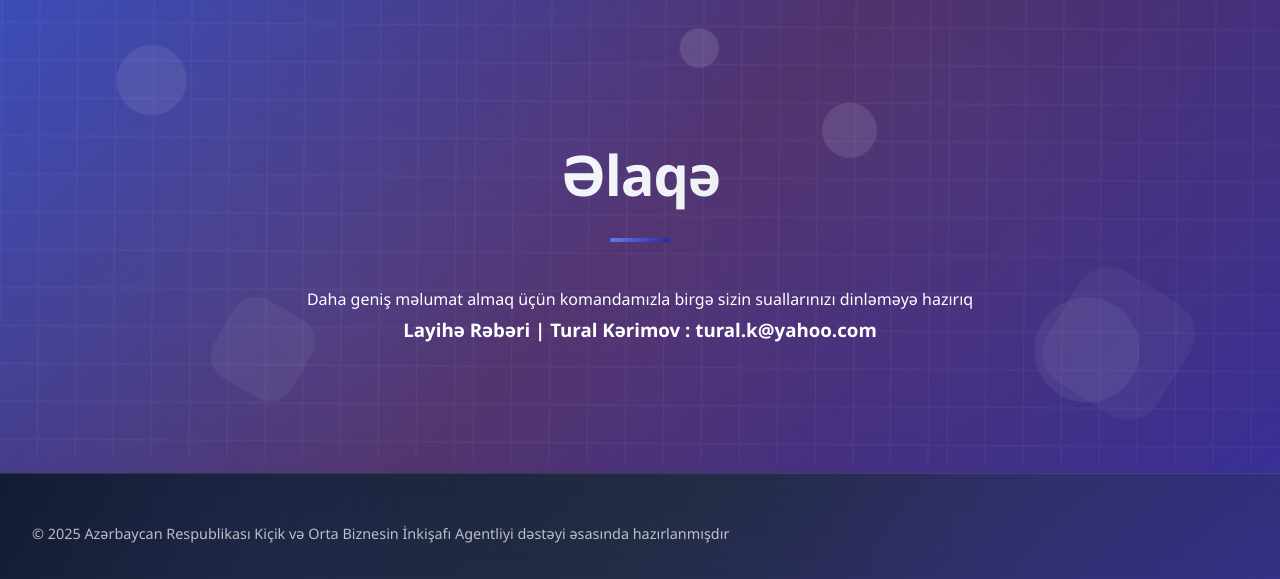
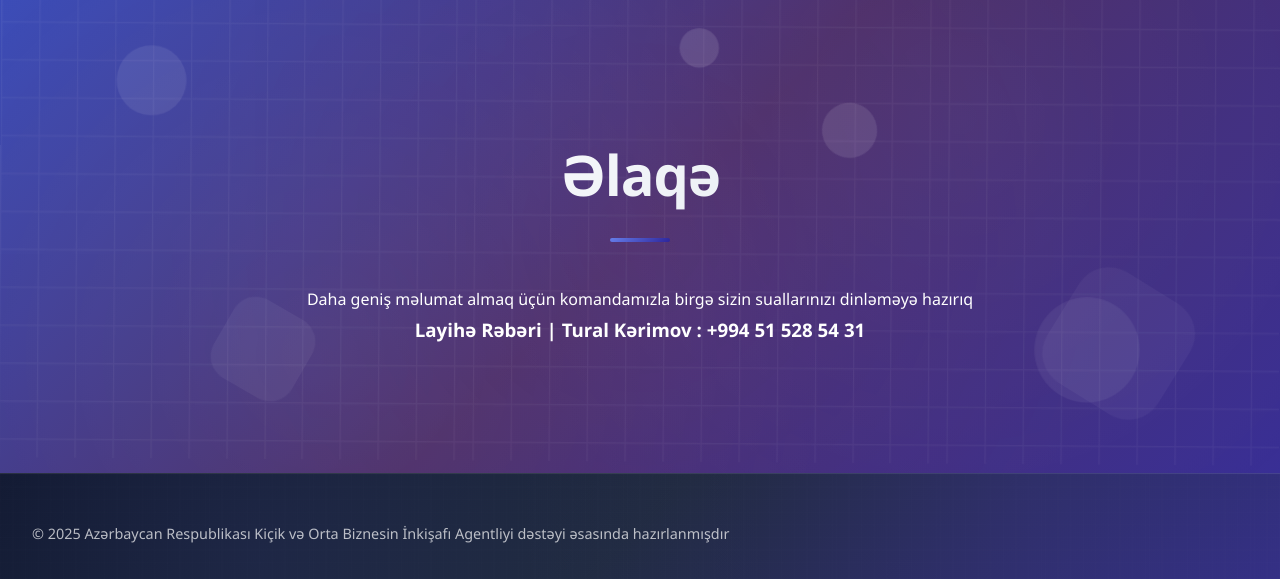
Before and after one commit to tural327/end_pro, a Flask app: page / in a window 1280 px wide. Shown: the part 3240-3819 px from the top of the page. Run offline with Flask 3, Linux system fonts and the light colour scheme.

Commit message:
Fix HTML formatting and structure
nomremi elave etdim

```diff
--- a/templates/index.html
+++ b/templates/index.html
@@ -145,7 +145,7 @@
             <div class="contact-content">
                 <h2 class="section-title fade-in">Əlaqə</h2>
                 <p class="fade-in">Daha geniş məlumat almaq üçün komandamızla birgə sizin suallarınızı dinləməyə hazırıq</p>
-                <h3>Layihə Rəbəri | Tural Kərimov :    tural.k@yahoo.com</h3>
+                <h3>Layihə Rəbəri | Tural Kərimov :    +994 51 528 54 31</h3>
             </div>
         </div>
     </section>
```
